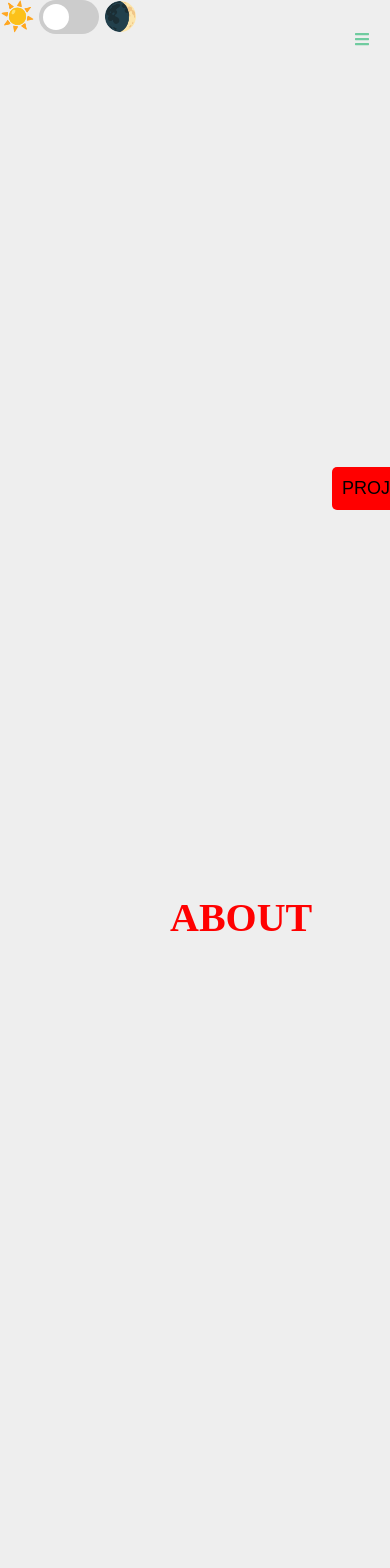
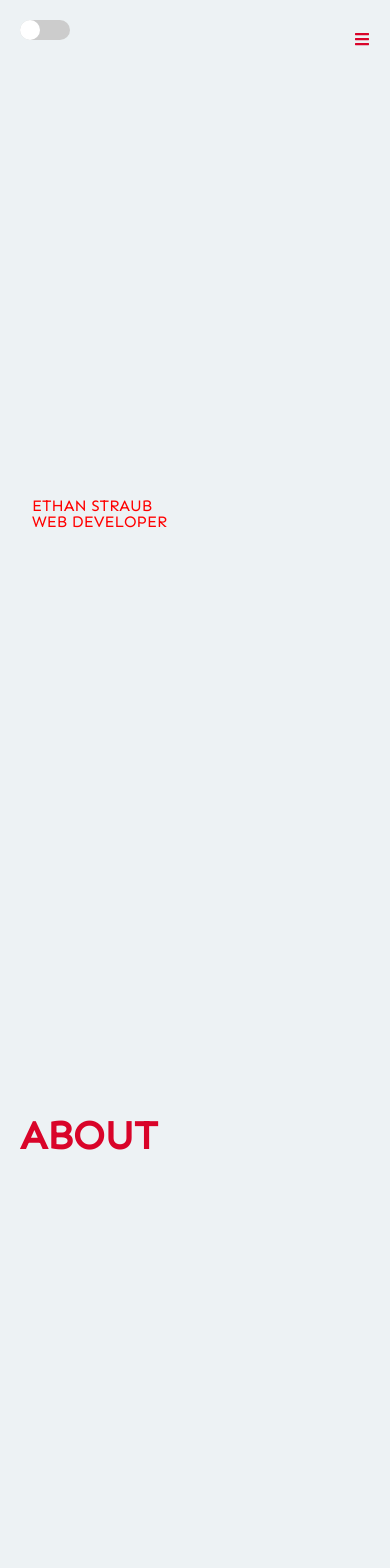
Before and after one commit to evstraub/my-portfolio, a React (Create React App) app: page / in a window 390 px wide. Shown: the top 1568 px of the page. Built offline with nearby package versions, Linux system fonts and the light colour scheme; the HTML template or start-up script is replaced by a standard one.

Commit message:
style changes and fixed toggle darkmode

```diff
--- a/public/index.html
+++ b/public/index.html
@@ -14,21 +14,11 @@
       rel="stylesheet"
       href="https://cdn.jsdelivr.net/gh/devicons/devicon@v2.15.1/devicon.min.css"
     />
+    <link rel="preconnect" href="https://fonts.googleapis.com">
+    <link rel="preconnect" href="https://fonts.gstatic.com" crossorigin>
+    <link href="https://fonts.googleapis.com/css2?family=Fira+Sans&family=Sen&display=swap" rel="stylesheet">
 
-    <!--
-      manifest.json provides metadata used when your web app is installed on a
-      user's mobile device or desktop. See https://developers.google.com/web/fundamentals/web-app-manifest/
-    -->
-    <!--
-      Notice the use of %PUBLIC_URL% in the tags above.
-      It will be replaced with the URL of the `public` folder during the build.
-      Only files inside the `public` folder can be referenced from the HTML.
-
-      Unlike "/favicon.ico" or "favicon.ico", "%PUBLIC_URL%/favicon.ico" will
-      work correctly both with client-side routing and a non-root public URL.
-      Learn how to configure a non-root public URL by running `npm run build`.
-    -->
-    <title>React App</title>
+    <title>Ethan Straub</title>
   </head>
   <body>
     <noscript>You need to enable JavaScript to run this app.</noscript>
--- a/src/App.css
+++ b/src/App.css
@@ -1,12 +1,17 @@
+:root{
+  --head-color: #D90429;
+  --font-family:'Sen', sans-serif;
+}
+
 .nav {
-  /* background-color: #030200; */
   width: 100%;
   height: 80px;
   position: fixed;
   display: flex;
   justify-content: center;
   align-items: center;
-  color: #6fcb9f;
+  color:var(--head-color);
+  font-family: var(--font-family);
 }
 
 .menu {
@@ -29,11 +34,14 @@
   left: 0;
   width: 100%;
   height: 100vh;
-  /* background-color: #030200; */
+  background-color: var(--background-color);
+  color: var(--font-color);
   display: flex;
   flex-direction: column;
   align-items: center;
   justify-content: center;
+  font-family: var(--font-family);
+
 }
 .mob-li {
   padding: 1.5rem;
@@ -47,44 +55,14 @@
   transform: translateY(19%);
 }
 
-/* .soc-icons {
-  display: flex;
-  position: fixed;
-  flex-direction: column;
-  top: 35%;
-  left: 0;
-  color: #020122;
-} */
-/* .soc-li {
-  width: 160px;
-  height: 60px;
-  display: flex;
-  justify-content: space-between;
-  align-items: center;
-  margin-left: -100px;
-} */
-/* .soc-li:hover {
-  margin-left: 10px;
-  transition-duration: 500ms;
-  transition-timing-function: ease-in-out;
-  background-color: #515151;
-  padding-left: 5px;
-  padding-right: 5px;
-  box-shadow: 4px 4px 3px 1px rgb(0, 0, 0);
-} */
+
 .home {
-  /* background-color: #030200; */
   width: 100vw;
   height: 100vh;
+  font-family: var(--font-family);
+
 }
-/* .soc-li a {
-  color: #ff521b;
-  text-decoration: none;
-  display: flex;
-  justify-content: space-between;
-  align-items: center;
-  width: 100%;
-} */
+
 .container {
   max-width: 100vw;
   margin: auto;
@@ -95,121 +73,33 @@
   height: 100vh;
 }
 
-
-.lookBtn {
-  color:  #6fcb9f ;
-  border-color: #515151;
-  background-color: red;
-  border: none;
-  padding: 10px;
-  margin: 50px;
-  margin-left: 300px;
-  font-size: large;
-  display: flex;
-  align-items: center;
-  justify-content: center;
-  gap: 10px;
-  border-radius: 5px;
-}
-
-
-.lookBtn:hover span {
-  transform: rotate(90deg);
-  transition-duration: 300ms;
-}
-.lookBtn:hover {
-  background: #ff521b;
-  /* color: #020122; */
-  border-color: #ff521b;
-  transition-duration: 300ms;
-  transition-timing-function: ease-out;
-}
 .about {
   width: 100vw;
   height: 100vh;
-  /* background-color: #030200; */
-  color: red;
+  color:var(--head-color);
   align-items: center;
   display: flex;
   justify-content: space-between;
+  font-family: var(--font-family);
+
 }
-/* .about-cont {
-  display: flex;
-  flex-direction: column;
-  justify-content: space-between;
-  align-items: left;
-  width: 400px;
-  height: 400px;
 
-  background-color: #edd382;
-} */
-/* .pdiv {
-  max-width: 600px;
-  line-height: normal;
-  font-size: larger;
-  padding-bottom: 40px;
-  margin-top: 60px;
-  display: flex;
-} */
-/* .skills-div {
-  display: flex;
-  align-items: center;
-  padding: 50px;
-  margin-right: 50px;
-} */
 .about-title {
   font-weight: bold;
   font-size: 40px;
   padding: 20px;
   width: 50px;
   padding-bottom: 400px;
+  font-family: var(--font-family);
+
 }
 
 
-/* .skill-outer {
-  background-color: #020122;
-  display: flex;
-  align-items: center;
-  justify-content: center;
-  gap: 10px;
-} */
-/* .skill-cont {
-  border-radius: 8px;
-  box-shadow: 10px 10px 5px 0px rgba(0, 0, 0, 0.75);
-  background-color: #020122;
-  padding: 2px;
-} */
-/* .skill-cont:hover {
-  background-color: #515151;
-}
-.shrink1 {
-  display: flex;
-  gap: 10px;
-}
-.shrink2 {
-  display: flex;
-  gap: 10px;
-}
 
-.html-icon {
-  width: 100px;
-}
-.js-icon {
-  width: 100px;
-  border-radius: 8px;
-}
-.skills-title {
-  font-weight: bold;
-  font-size: 40px;
-  padding: 20px;
-  display: flex;
-  justify-content: right;
-} */
 .projects {
   width: 100%;
   height: 100vh;
-  /* background-color:#030200; */
-  color: red;
+  color:var(--head-color);
 }
 .projects-title {
   font-weight: bold;
@@ -218,22 +108,20 @@
   padding-top: 100px;
   display: flex;
   justify-content: left;
-  /* background-color: #030200; */
-  color: red;
+  color:var(--head-color);
+  font-family: var(--font-family);
 
 }
 .contact {
   width: 100%;
   height: 100vh;
-  /* background-color: #030200; */
-  color: red;
+  color:var(--head-color);
   display: flex;
   align-items: center;
   justify-content: center;
 }
 .contact-form {
   width: 500px;
-  /* background-color: #020122; */
   height: 500px;
   display: flex;
   justify-content: center;
@@ -254,17 +142,25 @@
 .namesubmit {
   width: 300px;
   height: 20px;
+  font-family: var(--font-family);
+
 }
 .emailsubmit {
   width: 300px;
   height: 30px;
+  font-family: var(--font-family);
+
 }
 textarea {
   width: 300px;
+  font-family: var(--font-family);
+
 }
 .sendBtn {
   border: none;
   outline-color: none;
+  font-family: var(--font-family);
+
 }
 .contact-title {
   font-weight: bold;
@@ -273,8 +169,9 @@ textarea {
   padding-top: 100px;
   display: flex;
   justify-content: left;
-  /* background-color: #030200; */
-  color: red;
+  color:var(--head-color);
+  font-family: var(--font-family);
+
 }
 
 @media (min-width: 800px) {
@@ -284,14 +181,12 @@ textarea {
     visibility: visible;
   }
   .nav {
-    /* background-color: #030200; */
     width: 100%;
     height: 80px;
     position: fixed;
     display: flex;
     justify-content: right;
     align-items: right;
-    color: #6fcb9f;
   }
 }
 @media (max-width: 800px) {
@@ -303,21 +198,8 @@ textarea {
     justify-content: right;
   }
 }
-@media (max-width: 1220px) {
-  .about {
-    flex-direction: column;
-    align-items: center;
-  }
-  .pdiv {
-    max-width: 460px;
-    min-width: fit-content;
-  }
-  .skill-outer {
-    display: flex;
-    flex-direction: column;
-    align-items: center;
-  }
-}
+
+
 @media (max-width: 1600px) {
   .skill-outer {
     display: flex;
--- a/src/components/DarkMode.css
+++ b/src/components/DarkMode.css
@@ -1,13 +1,13 @@
 /* 1 */
 :root {
     --font-color: red;
-    --background-color: #eee;
+    --background-color: #EDF2F4;
     --link-color: rgb(0, 0, 0);
   }
 
   /* 2 */
   [data-theme="dark"] {
-    --font-color: red;
+    --font-color: #EF233C;
     --background-color: #030200;
     --link-color: white;
   }
@@ -22,12 +22,15 @@
     color: var(--link-color);
   }
 
+
+
   /* Custom Dark Mode Toggle Element */
 .toggle-theme-wrapper {
     display: flex;
     flex-direction: row;
     align-items: center;
     gap: 4px;
+    padding: 20px;
   }
 
   .toggle-theme-wrapper span {
@@ -37,8 +40,8 @@
   .toggle-theme {
     position: relative;
     display: inline-block;
-    height: 34px;
-    width: 60px;
+    height: 20px;
+    width: 50px;
   }
 
   .toggle-theme input {
@@ -58,17 +61,17 @@
 
   .slider:before {
     background-color: #fff;
-    bottom: 4px;
+    bottom: .5px;
     content: "";
-    height: 26px;
-    left: 4px;
+    height: 20px;
+
     position: absolute;
     transition: 0.4s;
-    width: 26px;
+    width: 20px;
   }
 
   input:checked + .slider:before {
-    transform: translateX(26px);
+    transform: translateX(30px);
   }
 
   input:checked + .slider {
@@ -76,9 +79,11 @@
   }
 
   .slider.round {
-    border-radius: 34px;
+    border-radius: 20px;
+
   }
 
   .slider.round:before {
     border-radius: 50%;
+
   }
--- a/src/components/Darkmode.jsx
+++ b/src/components/Darkmode.jsx
@@ -45,7 +45,7 @@ const toggleTheme = (e) => {
   const DarkMode = () => {
     return (
       <div className="toggle-theme-wrapper">
-        <span>☀️</span>
+
         <label className="toggle-theme" htmlFor="checkbox">
           <input
             type="checkbox"
@@ -57,7 +57,7 @@ const toggleTheme = (e) => {
           />
           <div className="slider round"></div>
         </label>
-        <span>🌒</span>
+
       </div>
     );
   };
--- a/src/components/Home.jsx
+++ b/src/components/Home.jsx
@@ -9,14 +9,8 @@ const Home = () => {
       <div className="container">
 
         <div>
-          <button className="lookBtn">
-          <Link to="projects" smooth={true} duration={500}>
-              PROJECTS
-            </Link>
-            <span>
-              <HiArrowNarrowRight />
-            </span>
-          </button>
+        <p>ETHAN STRAUB</p>
+        <p>WEB DEVELOPER</p>
         </div>
       </div>
     </div>
```
